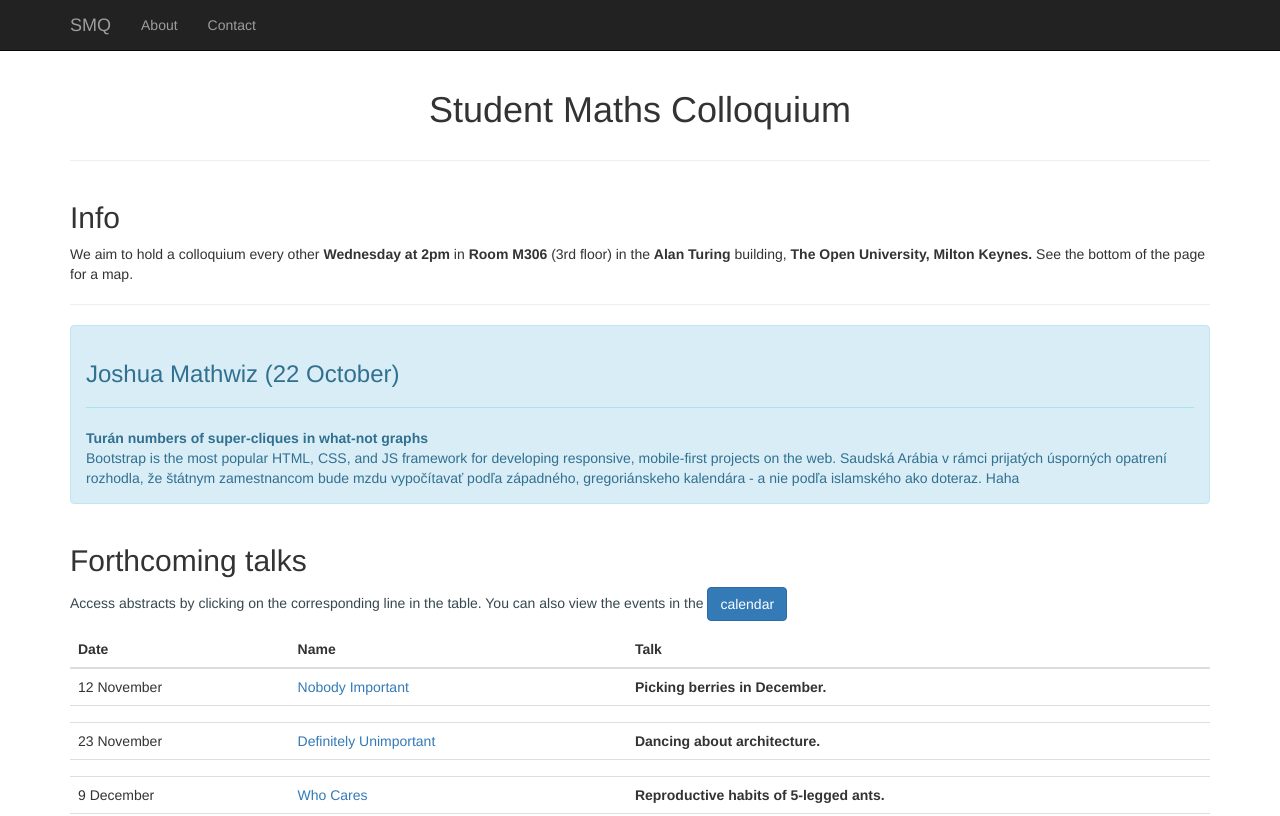
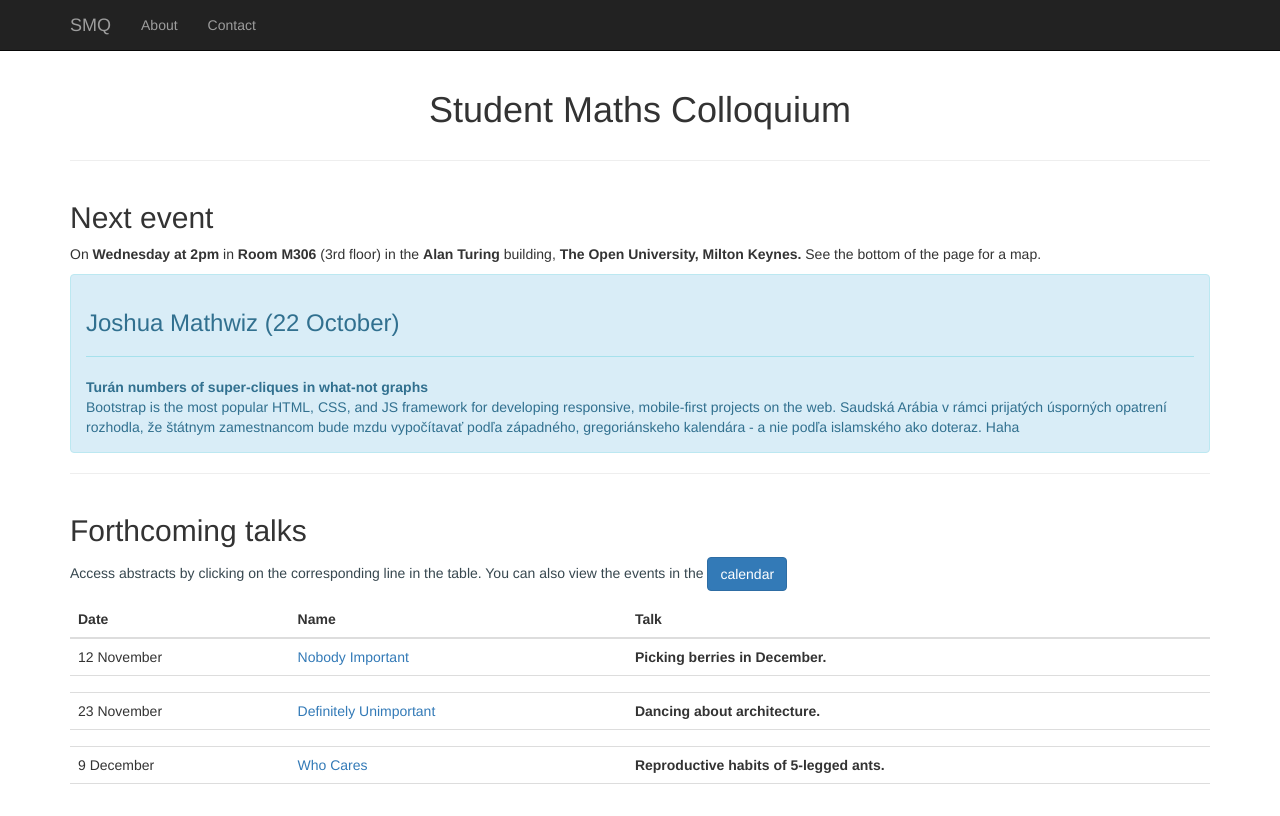
Before and after one commit to mathsq/mathsq.github.io, a plain HTML site: page index.html in a window 1280 px wide. Shown: the top 816 px of the page. Drawn offline with Linux system fonts and the light colour scheme.

```diff
--- a/index.html
+++ b/index.html
@@ -84,12 +84,10 @@
 
     <div class="container">
       <div>
-	<h2>Info</h2>
+	<h2>Next event</h2>
       </div>
-      <p> We aim to hold a colloquium every other <b>Wednesday at 2pm</b> in <b>Room M306</b> (3rd floor) in the <b>Alan Turing</b> building, <b>The Open University, Milton Keynes.</b> See the bottom of the page for a map.
+      <p> On <b>Wednesday at 2pm</b> in <b>Room M306</b> (3rd floor) in the <b>Alan Turing</b> building, <b>The Open University, Milton Keynes.</b> See the bottom of the page for a map.
       </p>
-
-      <hr>
 
       <p></p>
       <div class="alert alert-info">
@@ -99,7 +97,7 @@
 	<p>Bootstrap is the most popular HTML, CSS, and JS framework for developing
 	  responsive, mobile-first projects on the web. Saudská Arábia v rámci prijatých úsporných opatrení rozhodla, že štátnym zamestnancom bude mzdu vypočítavať podľa západného, gregoriánskeho kalendára - a nie podľa islamského ako doteraz. Haha</p>
       </div>
-
+      <hr>
     </div>
     <!-- /.container -->
 
```
